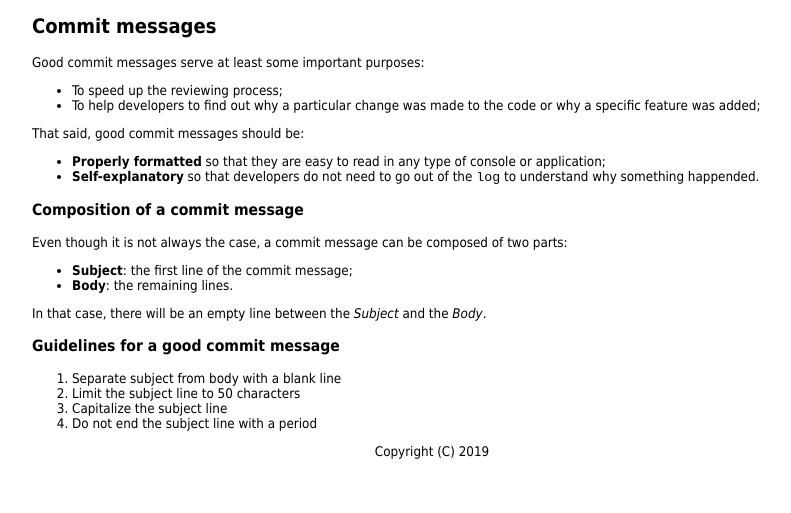
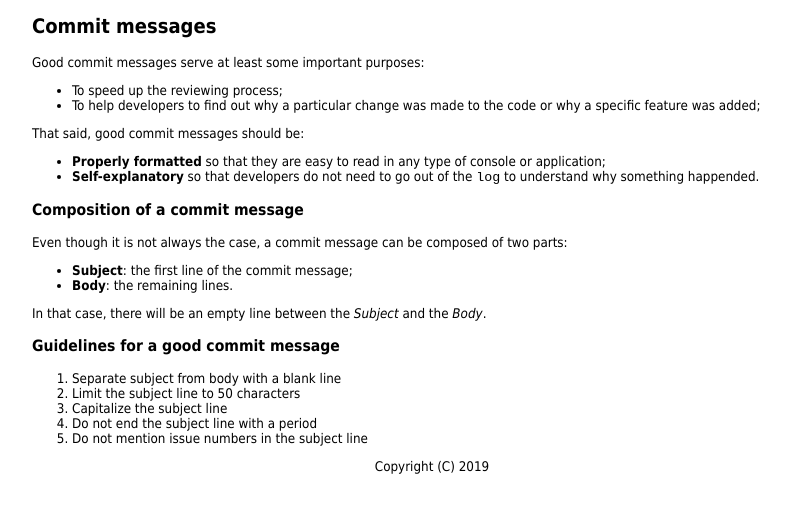
Before and after one commit to henriquemoody/git-workshop, a plain HTML site: page index.html in a window 1280 px wide. Shown: the part 125-638 px from the top of the page, without its empty margins (208-999 px from the left). Drawn offline with Linux system fonts and the light colour scheme.

Commit message:
Add the #5 guideline for a good commit message
Besides the fact that we have 50 characters for the Subject line [1] and
that we want to avoid noise on that line [2], having the issue number in
the commit message does not serve the purpose of a repository.

An issue tracker, like Jira, has the purpose of cataloging requirement
of a feature, a big-fix, etc. The issue does not explain why the
developer changed or added the code in a specific way.

Another factor is that a repository should be self-contained, especially
if we are talking about a distributed version control system like Git.
Having to consult a different source is, at least, a pity.

If someone wants to add the issue as a piece of extra information,
adding a link at the bottom of the body that will be more suitable and
easy, so other people developers can click on it and go to the issue
tracker page.

[1]: e42560fa8ca0392dcb9e233122c79d41e4e31e85
[2]: eab01507e95b9b90052272e7d47181995b4b5e39

Co-authored-by: Luís Cobucci <luis.cobucci@castoredc.com>
Signed-off-by: Henrique Moody <henrique.moody@castoredc.com>

```diff
--- a/index.html
+++ b/index.html
@@ -50,6 +50,7 @@
           <li>Limit the subject line to 50 characters</li>
           <li>Capitalize the subject line</li>
           <li>Do not end the subject line with a period</li>
+          <li>Do not mention issue numbers in the subject line</li>
         </ol>
       </p>
     </article>
```
